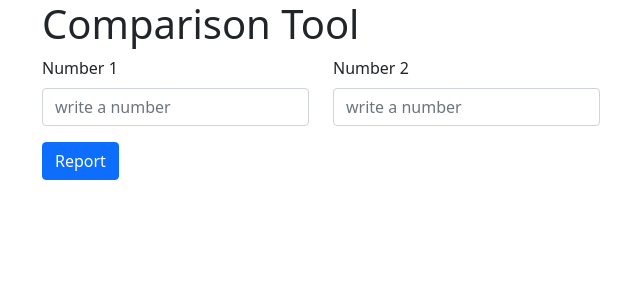
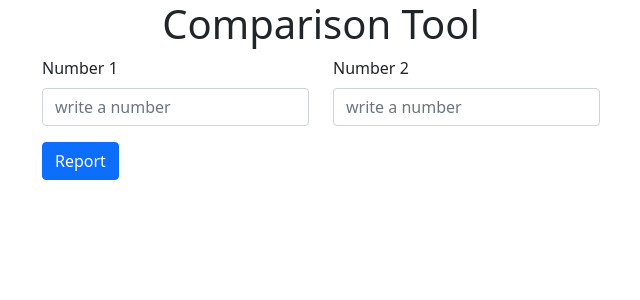
Before and after one commit to kawsar01822/ostad, a PHP site: page /comparison_tool.php in a window 1280 px wide. Shown: the top 300 px of the page, without its empty margins (319-959 px from the left). Run offline with PHP 8.4, Linux system fonts and the light colour scheme.

Commit message:
Update comparison_tool.php

```diff
--- a/assignment/module_1/comparison_tool.php
+++ b/assignment/module_1/comparison_tool.php
@@ -10,7 +10,7 @@
     <body>
         <div class="container">
             <form action="comparison_tool.php" method="post" class="col-md-6 offset-md-3" onsubmit="return validateForm();">
-                <h1>Comparison Tool</h1>
+                <h1 class="text-center">Comparison Tool</h1>
                 <div class="row">
                     <div class="mb-3 col">
                         <label for="number1" class="form-label">Number 1</label>
```
